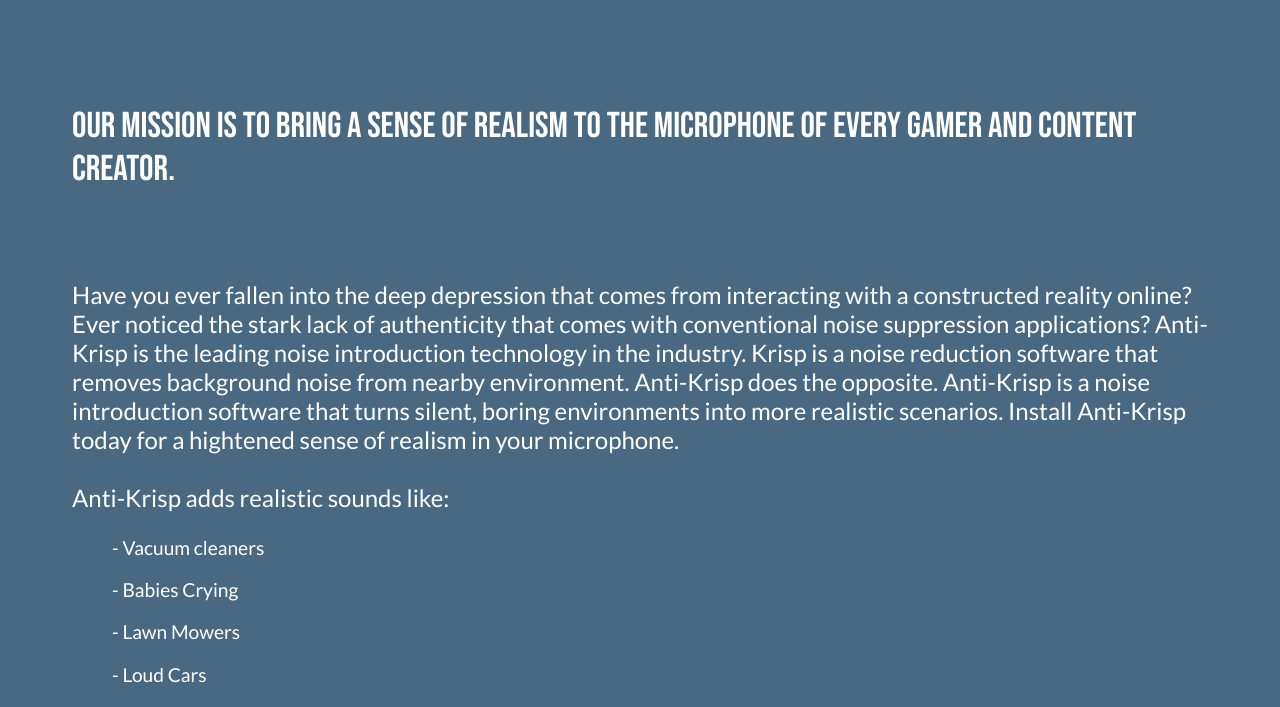
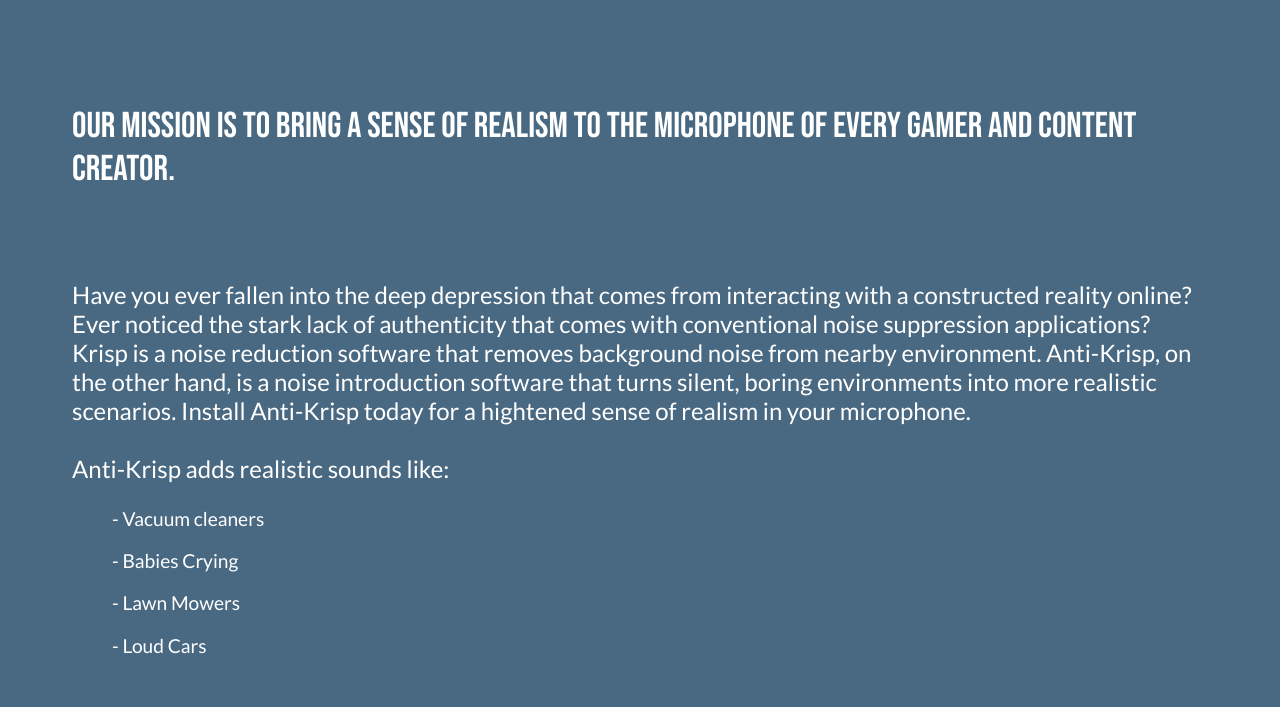
Before and after one commit to MisterMcKinney/Anti-Krisp, a plain HTML site: page index.html in a window 1280 px wide. Shown: the part 529-1236 px from the top of the page. Drawn offline with Linux system fonts and the light colour scheme.

Commit message:
updated product explanation

```diff
--- a/index.html
+++ b/index.html
@@ -21,7 +21,7 @@
         <img src="download.png" style="cursor:pointer;" onclick="location='https:/\/www.youtube.com/watch?v=sAn7baRbhx4'"/>
         <div id="missionstatement">
             <p>Our mission is to bring a sense of realism to the microphone of every gamer and content creator.</p><br>
-            <p> Have you ever fallen into the deep depression that comes from interacting with a constructed reality online? Ever noticed the stark lack of authenticity that comes with conventional noise suppression applications? Anti-Krisp is the leading noise introduction technology in the industry. Krisp is a noise reduction software that removes background noise from nearby environment. Anti-Krisp does the opposite. Anti-Krisp is a noise introduction software that turns silent, boring environments into more realistic scenarios. Install Anti-Krisp today for a hightened sense of realism in your microphone.
+            <p> Have you ever fallen into the deep depression that comes from interacting with a constructed reality online? Ever noticed the stark lack of authenticity that comes with conventional noise suppression applications? Krisp is a noise reduction software that removes background noise from nearby environment. Anti-Krisp, on the  other hand, is a noise introduction software that turns silent, boring environments into more realistic scenarios. Install Anti-Krisp today for a hightened sense of realism in your microphone.
                 <br><br>Anti-Krisp adds realistic sounds like:
                 <ul>Vacuum cleaners</ul>
                 <ul>Babies Crying</ul>
```
